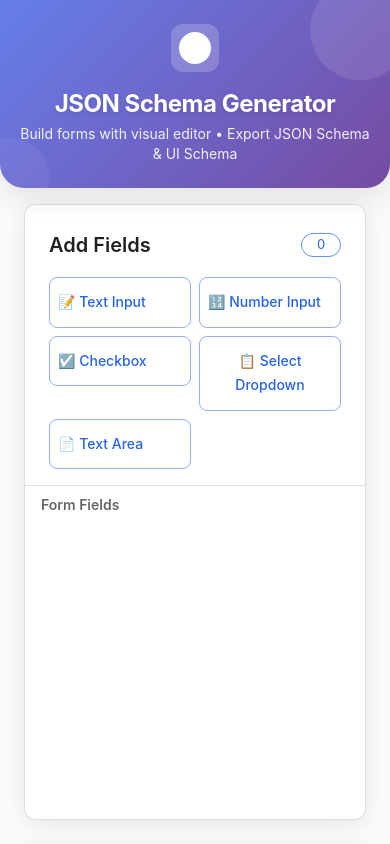
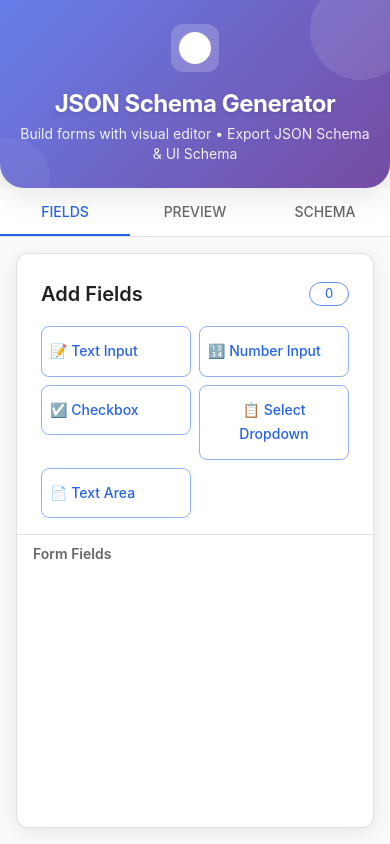
Before and after one commit to M3MONs/json-form-schema-generator, a React (Vite) app: page / in a window 390 px wide. Built offline with nearby package versions, Linux system fonts and the light colour scheme.

Commit message:
feat: implement mobile layout with tab navigation in HomePage component

```diff
--- a/src/components/pages/HomePage.tsx
+++ b/src/components/pages/HomePage.tsx
@@ -1,5 +1,5 @@
 import { useState, type JSX } from "react";
-import { Box, Grid } from "@mui/material";
+import { Box, Grid, Tabs, Tab, useMediaQuery, useTheme } from "@mui/material";
 import Header from "../organisms/Header";
 import FieldsList from "../organisms/FieldsList";
 import FormPreview from "../organisms/FormPreview";
@@ -8,9 +8,13 @@ import type { Field, FieldType } from "../../types/field";
 import { defaultField } from "../../utils/utils";
 
 export default function HomePage(): JSX.Element {
+  const theme = useTheme();
+  const isMobile = useMediaQuery(theme.breakpoints.down('lg'));
+
   const [fields, setFields] = useState<Field[]>([]);
   const [selected, setSelected] = useState<number | null>(null);
   const [activeTab, setActiveTab] = useState<number>(0);
+  const [mobileTab, setMobileTab] = useState<number>(0);
 
   function addField(type: FieldType) {
     setFields((prev) => {
@@ -168,6 +172,49 @@ export default function HomePage(): JSX.Element {
 
   const { schema, uiSchema } = toJSONSchema();
 
+  // Mobile tab content renderer
+  const renderMobileTabContent = () => {
+    switch (mobileTab) {
+      case 0:
+        return (
+          <Box sx={{ flex: 1, display: "flex", flexDirection: "column", minHeight: 0 }}>
+            <FieldsList
+              fields={fields}
+              selectedIndex={selected}
+              onAddField={addField}
+              onSelectField={setSelected}
+              onMoveFieldUp={moveFieldUpAt}
+              onMoveFieldDown={moveFieldDownAt}
+              onRemoveField={removeFieldAt}
+            />
+          </Box>
+        );
+      case 1:
+        return (
+          <Box sx={{ flex: 1, display: "flex", flexDirection: "column", minHeight: 0 }}>
+            <FormPreview fieldsCount={fields.length} schema={schema} uiSchema={uiSchema} onClearAll={handleClearAll} />
+          </Box>
+        );
+      case 2:
+        return (
+          <Box sx={{ flex: 1, display: "flex", flexDirection: "column", minHeight: 0 }}>
+            <FieldEditor
+              selectedField={selected !== null ? fields[selected] : null}
+              activeTab={activeTab}
+              jsonSchema={schema}
+              uiSchema={uiSchema}
+              onUpdateField={(patch) => selected !== null && updateFieldAt(selected, patch)}
+              onTabChange={setActiveTab}
+              onCopySchema={handleCopySchema}
+              onSaveSchema={handleSaveSchema}
+            />
+          </Box>
+        );
+      default:
+        return null;
+    }
+  };
+
   return (
     <Box sx={{ height: "100vh", display: "flex", flexDirection: "column", overflow: "hidden", bgcolor: "#fafafa" }}>
       <Header
@@ -176,6 +223,27 @@ export default function HomePage(): JSX.Element {
         iconPath="/json.svg"
       />
 
+      {/* Mobile Layout */}
+      {isMobile ? (
+        <Box sx={{ flex: 1, display: "flex", flexDirection: "column", minHeight: 0 }}>
+          <Box sx={{ borderBottom: 1, borderColor: 'divider', bgcolor: 'background.paper' }}>
+            <Tabs
+              value={mobileTab}
+              onChange={(_, value) => setMobileTab(value)}
+              variant="fullWidth"
+              sx={{ minHeight: 48 }}
+            >
+              <Tab label="Fields" />
+              <Tab label="Preview" />
+              <Tab label="Schema" />
+            </Tabs>
+          </Box>
+          <Box sx={{ flex: 1, p: 2, minHeight: 0, display: "flex", flexDirection: "column" }}>
+            {renderMobileTabContent()}
+          </Box>
+        </Box>
+      ) : (
+        /* Desktop Layout */
         <Grid container spacing={3} sx={{ flex: 1, minHeight: 0, overflow: "hidden", p: 3, pt: 2 }}>
           <Grid size={{ xs: 12, md: 3 }} sx={{ display: "flex", flexDirection: "column", minHeight: 0, height: "100%" }}>
             <FieldsList
@@ -206,6 +274,7 @@ export default function HomePage(): JSX.Element {
             />
           </Grid>
         </Grid>
+      )}
     </Box>
   );
 }
```
Lines whose indentation alone changed are shown as unchanged.
